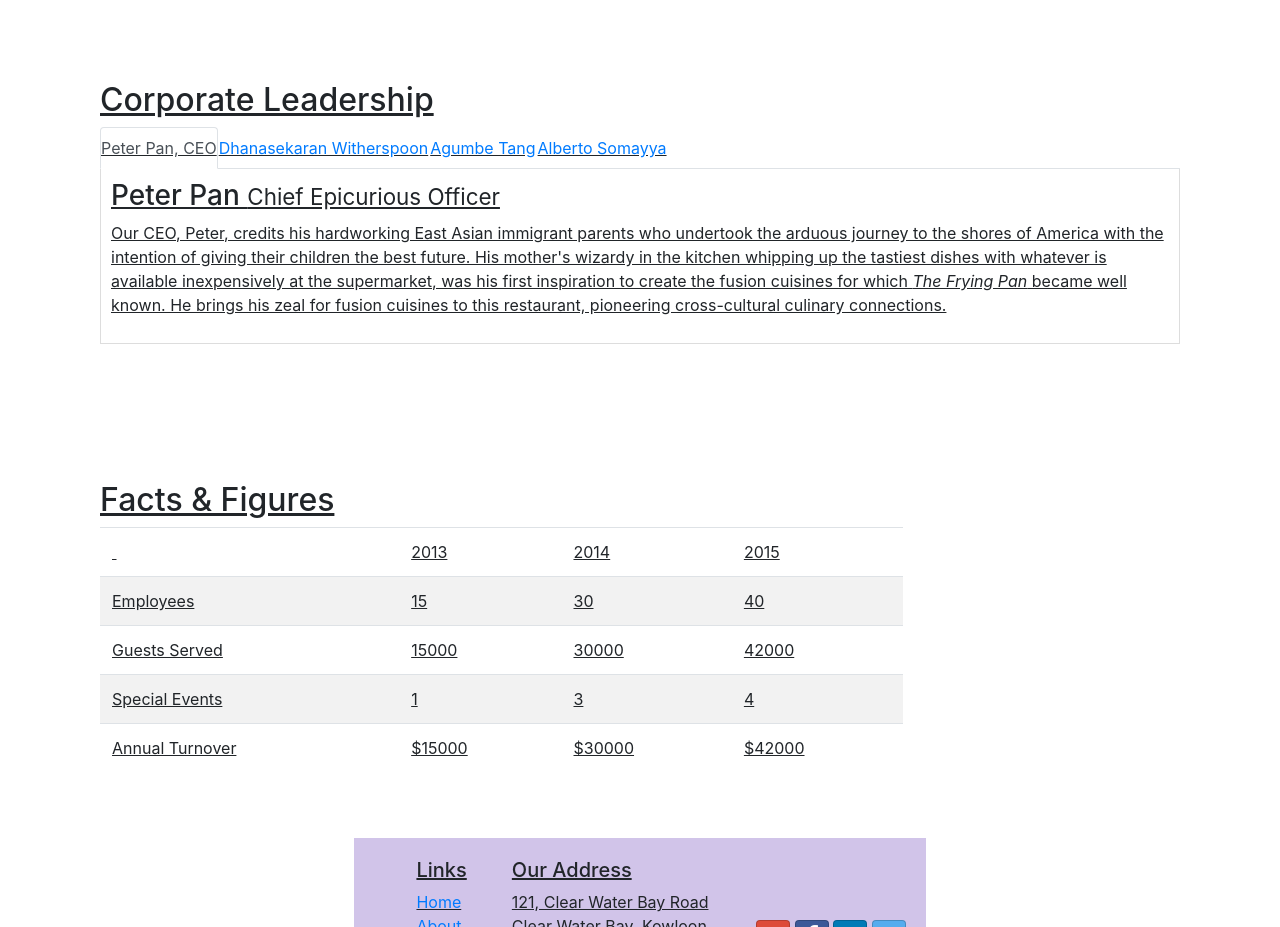
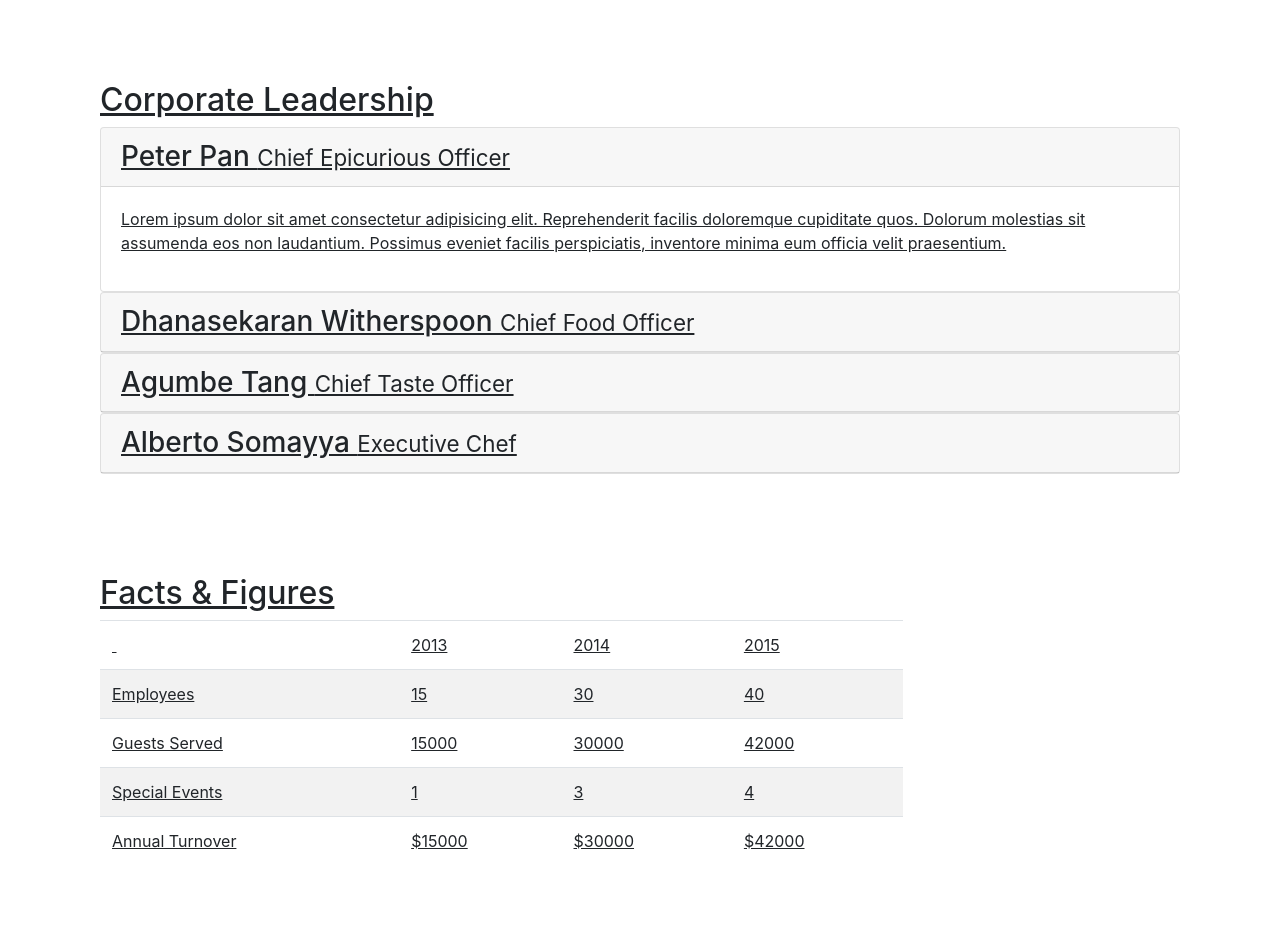
Before and after one commit to aakashHirnotia/Bootstrap_Cousera, a website: page aboutus.html in a window 1280 px wide. Shown: the part 940-1867 px from the top of the page. Drawn offline with nearby package versions, Linux system fonts and the light colour scheme.

Commit message:
accordion

```diff
--- a/aboutus.html
+++ b/aboutus.html
@@ -102,44 +102,62 @@
             <div class="col-12">
                 <h2>Corporate Leadership</h2>
 
-                <ul class="nav nav-tabs">
-                    <li class="nav-item">
-                        <a class="nav-link active" href="#peter"
-                            role="tab" data-toggle="tab">Peter Pan, CEO
-                        </a>
-                    </li>
-                    <li class="nav-item">
-                        <a class="nav-link" href="#danny"
-                            role="tab" data-toggle="tab">Dhanasekaran Witherspoon
-                        </a>
-                    </li>
-                    <li class="nav-item">
-                        <a class="nav-link" href="#agumbe"
-                            role="tab" data-toggle="tab">Agumbe Tang
-                        </a>
-                    </li>
-                    <li class="nav-item">
-                        <a class="nav-link" href="#alberto"
-                            role="tab" data-toggle="tab">Alberto Somayya
-                        </a>
-                    </li>
-                </ul>
-                <div class="tab-content">
-                    <div role="tabpenel" class="tab-pane fade show active" id="peter">
-                        <h3>Peter Pan <small>Chief Epicurious Officer</small></h3>
-                        <p class="d-none d-sm-block">Our CEO, Peter, credits his hardworking East Asian immigrant parents who undertook the arduous journey to the shores of America with the intention of giving their children the best future. His mother's wizardy in the kitchen whipping up the tastiest dishes with whatever is available inexpensively at the supermarket, was his first inspiration to create the fusion cuisines for which <em>The Frying Pan</em> became well known. He brings his zeal for fusion cuisines to this restaurant, pioneering cross-cultural culinary connections.</p>
+                <div id="accordion">
+                    <div class="card">
+                        <div class="card-header" role="tab" id="peterhead">
+                        <h3 class="mb-0">
+                            <a data-toggle="collapse" data-target="#peter">
+                            Peter Pan <small>Chief Epicurious Officer</small>
+                            </a>
+                        </h3>
+                        </div>
+                        <div class="collapse show" id="peter" data-parent="#accordion">
+                            <div class="card-body">
+                                <p class="d-none d-sm-block">Lorem ipsum dolor sit amet consectetur adipisicing elit. Reprehenderit facilis doloremque cupiditate quos. Dolorum molestias sit assumenda eos non laudantium. Possimus eveniet facilis perspiciatis, inventore minima eum officia velit praesentium.</p>
+                            </div>
+                        </div>
                     </div>
-                    <div role="tabpenel" class="tab-pane fade" id="danny">
-                        <h3>Dhanasekaran Witherspoon <small>Chief Food Officer</small></h3>
-                        <p class="d-none d-sm-block">Our CFO, Danny, as he is affectionately referred to by his colleagues, comes from a long established family tradition in farming and produce. His experiences growing up on a farm in the Australian outback gave him great appreciation for varieties of food sources. As he puts it in his own words, <em>Everything that runs, wins, and everything that stays, pays!</em></p>
+                    <div class="card">
+                        <div class="card-header" role="tab" id="dannyhead">
+                            <h3 class="mb-0">
+                                <a class="collapsed" data-toggle="collapse" data-target="#danny">
+                                Dhanasekaran Witherspoon <small>Chief Food Officer</small>
+                                </a>
+                            </h3>
+                        </div>
+                        <div class="collapse" id="danny" data-parent="#accordion">
+                            <div class="card-body">
+                                <p class="d-none d-sm-block">Lorem ipsum, dolor sit amet consectetur adipisicing elit. Qui quam voluptas sequi optio itaque magni tempora aperiam soluta, minus rerum, labore ut</em></p>
+                            </div>
+                        </div>
                     </div>
-                    <div role="tabpenel" class="tab-pane fade" id="agumbe">
-                        <h3>Agumbe Tang <small>Chief Taste Officer</small></h3>
-                        <p class="d-none d-sm-block">Blessed with the most discerning gustatory sense, Agumbe, our CTO, personally ensures that every dish that we serve meets his exacting tastes. Our chefs dread the tongue lashing that ensues if their dish does not meet his exacting standards. He lives by his motto, <em>You click only if you survive my lick.</em></p>
+                    <div class="card">
+                            <div class="card-header" role="tab" id="agumbehead">
+                            <h3 class="mb-0">
+                                <a class="collapsed" data-toggle="collapse" data-target="#agumbe">
+                                Agumbe Tang <small>Chief Taste Officer</small>
+                                </a>
+                            </h3>
+                        </div>
+                        <div class="collapse" id="agumbe" data-parent="#accordion">
+                            <div class="card-body">
+                                <p class="d-none d-sm-block">Lorem ipsum dolor sit amet, consectetur adipisicing elit. Libero placeat optio, quos ex eligendi error architecto aut omnis voluptate dignissimos beatae dolores ab culpa quam cum enim illo nostrum quibusdam?</p>
+                            </div>
+                        </div>
                     </div>
-                    <div role="tabpenel" class="tab-pane fade" id="alberto">
-                        <h3>Alberto Somayya <small>Executive Chef</small></h3>
-                        <p class="d-none d-sm-block">Award winning three-star Michelin chef with wide International experience having worked closely with whos-who in the culinary world, he specializes in creating mouthwatering Indo-Italian fusion experiences. He says, <em>Put together the cuisines from the two craziest cultures, and you get a winning hit! Amma Mia!</em></p>
+                    <div class="card">
+                            <div class="card-header" role="tab" id="albertohead">
+                            <h3 class="mb-0">
+                                <a class="collapsed" data-toggle="collapse" data-target="#alberto">
+                                Alberto Somayya <small>Executive Chef</small>
+                                </a>
+                            </h3>
+                        </div>
+                        <div class="collapse" id="alberto" data-parent="#accordion">
+                            <div class="card-body">
+                                <p class="d-none d-sm-block">Lorem ipsum dolor sit amet consectetur adipisicing elit. Qui cum velit doloremque, libero sed repellat placeat tenetur voluptas a, esse eligendi? Commodi a dicta obcaecati voluptatem quae voluptas rem quisquam.</em></p>
+                            </div>
+                        </div>
                     </div>
                 </div>
             </div>
```
